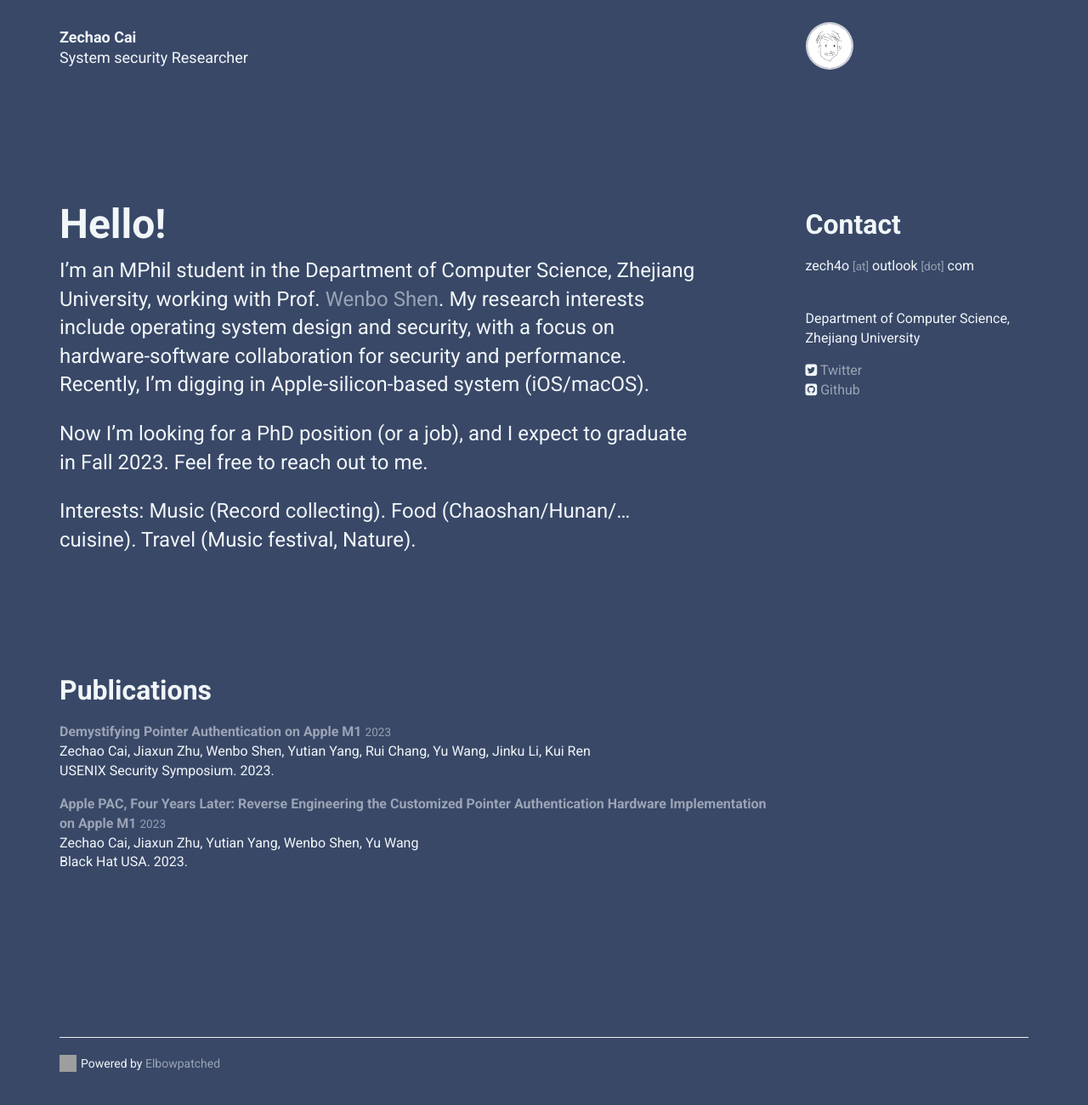
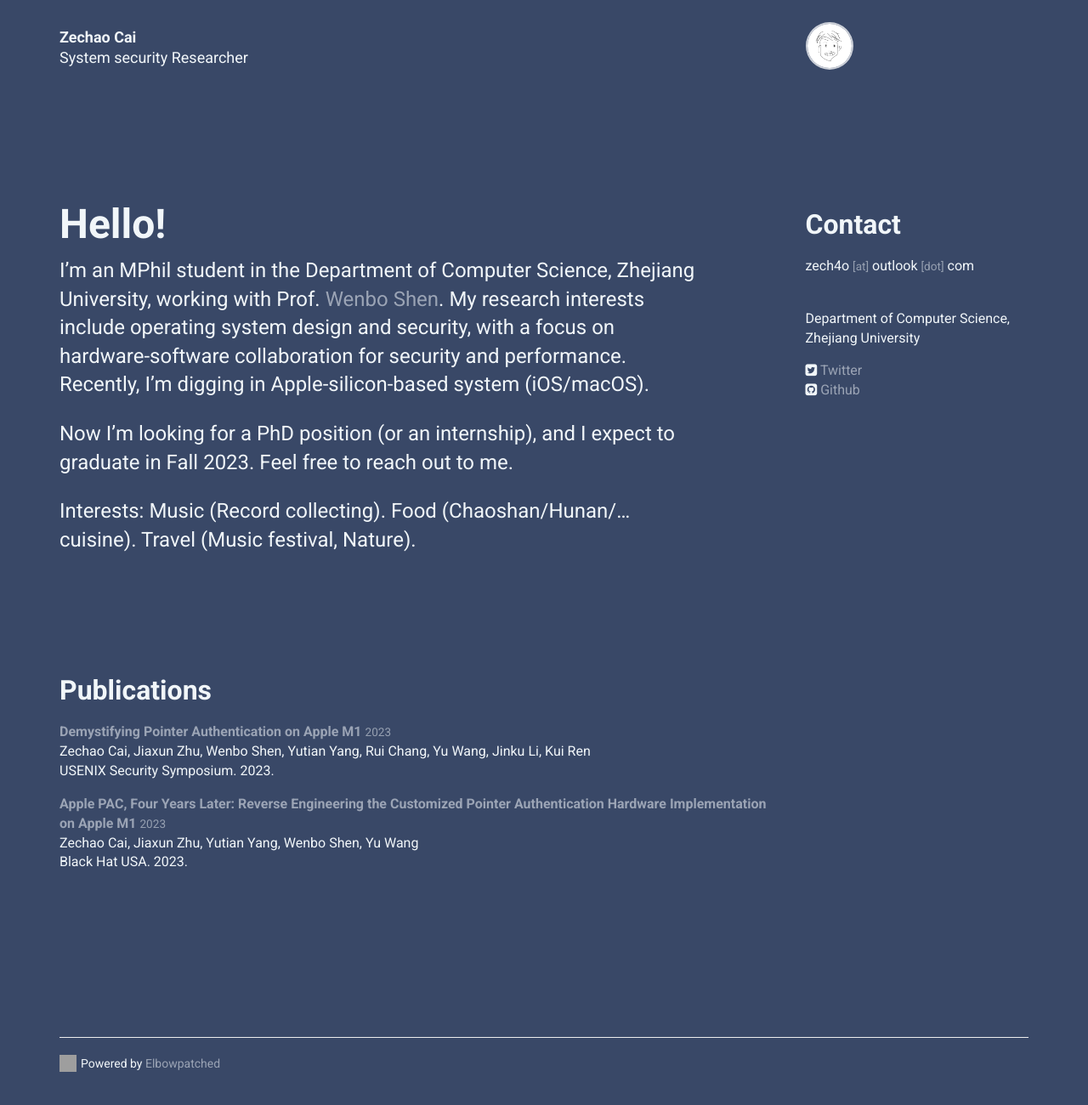
Before and after one commit to zech4o/zech4o.github.io, a Jekyll site: the page built from index.html, in a window 1280 px wide and 1357 px high. Shown: the top 1300 px of the window at 85% size. Built offline with Jekyll 4.4.1, drawn with Linux system fonts in a browser that asks for light colours; nearby versions of some CDN libraries; grey boxes are pictures that could not be loaded.

Commit message:
update personal

```diff
--- a/_data/personal.yml
+++ b/_data/personal.yml
@@ -31,7 +31,7 @@ intro:
     Recently, I'm digging in Apple-silicon-based system (iOS/macOS).
 
 
-    Now I'm looking for a PhD position (or a job), and I expect to graduate in Fall 2023. Feel free to reach out to me.
+    Now I'm looking for a PhD position (or an internship), and I expect to graduate in Fall 2023. Feel free to reach out to me.
 
 
     Interests: Music (Record collecting). Food (Chaoshan/Hunan/... cuisine). Travel (Music festival, Nature).
```
